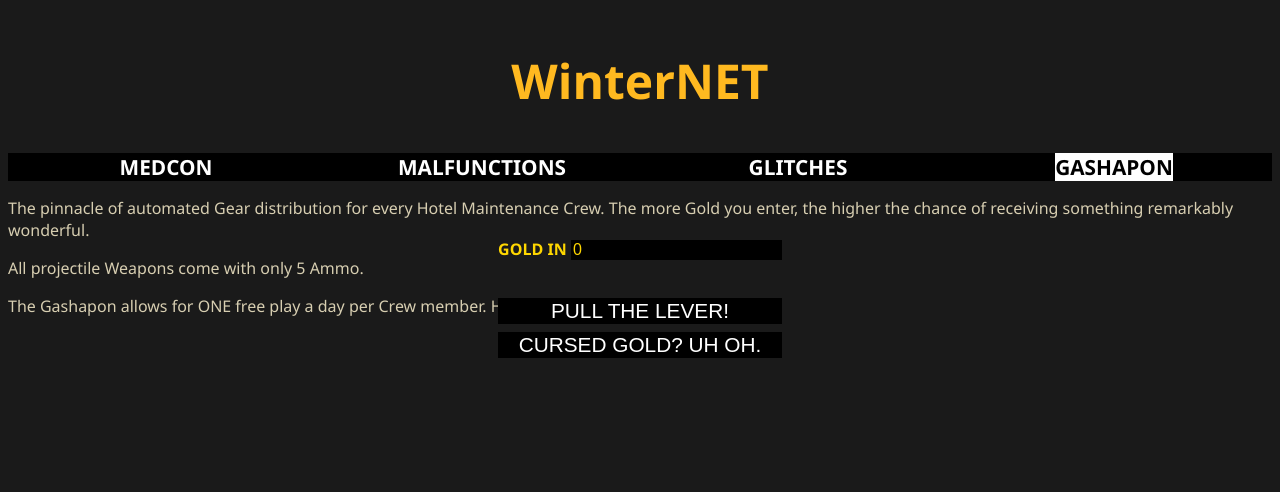
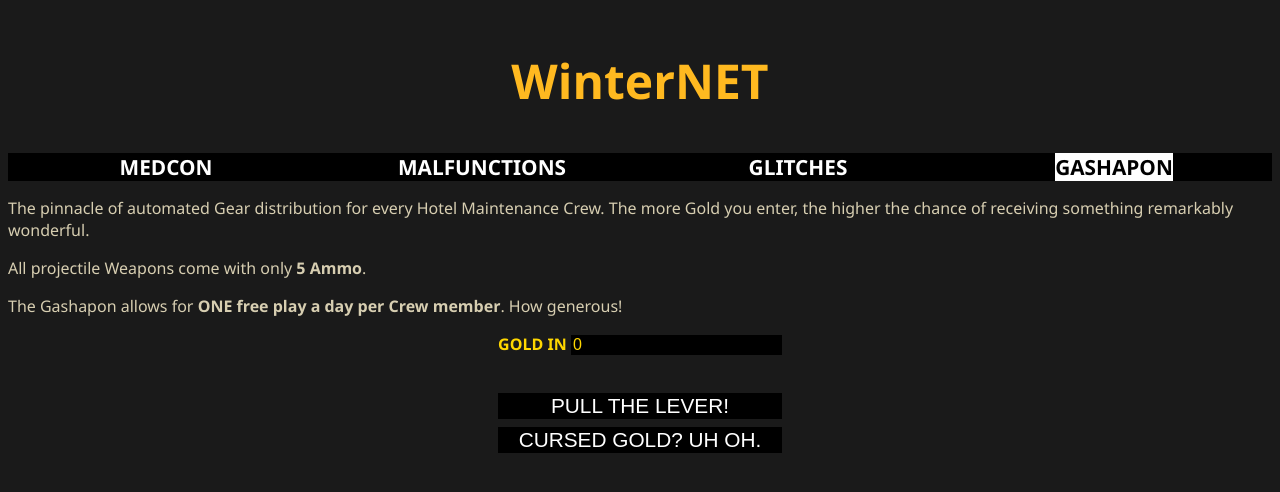
Before and after one commit to artliches/deadhaltgaschapon, an Angular app: page /deadhaltgaschapon/ in a window 1280 px wide. Both pictures are taken after a click on the element "GASHAPON". Shown: the top 492 px of the page. Built offline with nearby package versions, Linux system fonts and the light colour scheme.

Commit message:
Fixed gashapon layout+minor visual changes to mods

```diff
--- a/src/app/gashapon/gashapon.component.html
+++ b/src/app/gashapon/gashapon.component.html
@@ -6,10 +6,10 @@
             wonderful.
         </div>
         <div>
-            All projectile Weapons come with only 5 Ammo.
+            All projectile Weapons come with only <b>5 Ammo</b>.
         </div>
         <div>
-            The Gashapon allows for ONE free play a day per Crew member. How generous!
+            The Gashapon allows for <b>ONE free play a day per Crew member</b>. How generous!
         </div>
     </section>
 
--- a/src/app/gashapon/gashapon.component.scss
+++ b/src/app/gashapon/gashapon.component.scss
@@ -2,15 +2,21 @@
     display: grid;
     grid-gap: 1rem;
     grid-template-columns: 1fr;
-    grid-template-rows: 10% 90%;
+    grid-template-rows: repeat(2, 1fr);
     place-items: start center;
+
+    grid-template-areas:
+        "descrip"
+        "body";
 
     .gasha-descrip {
         display: grid;
         grid-gap: 1rem;
+        grid-area: descrip;
     }
 
     .body-section {
+        grid-area: body;
         display: grid;
         grid-template-columns: 1fr;
         grid-template-rows: repeat(2, 1fr);
--- a/src/app/modsroller/modsroller.component.html
+++ b/src/app/modsroller/modsroller.component.html
@@ -21,22 +21,22 @@
             MEDCON HAS GIVEN YOU THIS INSTEAD! AREN'T YOU LUCKY?
         </div>
         <div class='new-part-descrip'>
-            <div class='mod-title title-sections'>
+            <div class='mod-title title-sections larger-font'>
                 MOD
             </div>
-            <div class='mod-descrip'>
+            <div class='mod-descrip larger-font'>
                 {{replacement.mod}}
             </div>
-            <div class='attr-title title-sections'>
+            <div class='attr-title title-sections larger-font'>
                 ATTR
             </div>
-            <div class='attr-descrip'>
+            <div class='attr-descrip larger-font'>
                 {{replacement.attr}}
             </div>
-            <div class='function-title title-sections'>
+            <div class='function-title title-sections larger-font'>
                 FUNCTION
             </div>
-            <div class='function-descrip'>
+            <div class='function-descrip larger-font'>
                 {{replacement.function}}
             </div>
         </div>
--- a/src/app/modsroller/modsroller.component.scss
+++ b/src/app/modsroller/modsroller.component.scss
@@ -69,10 +69,13 @@ button {
             grid-area: function-descrip;
         }
 
+        .larger-font {
+            font-size: 1.3rem;
+        }
+
         .title-sections {
             background-color: black;
             font-weight: bold;
-            font-size: 1.3rem;
         }
     }
 }
```
Lines whose indentation alone changed are shown as unchanged.
